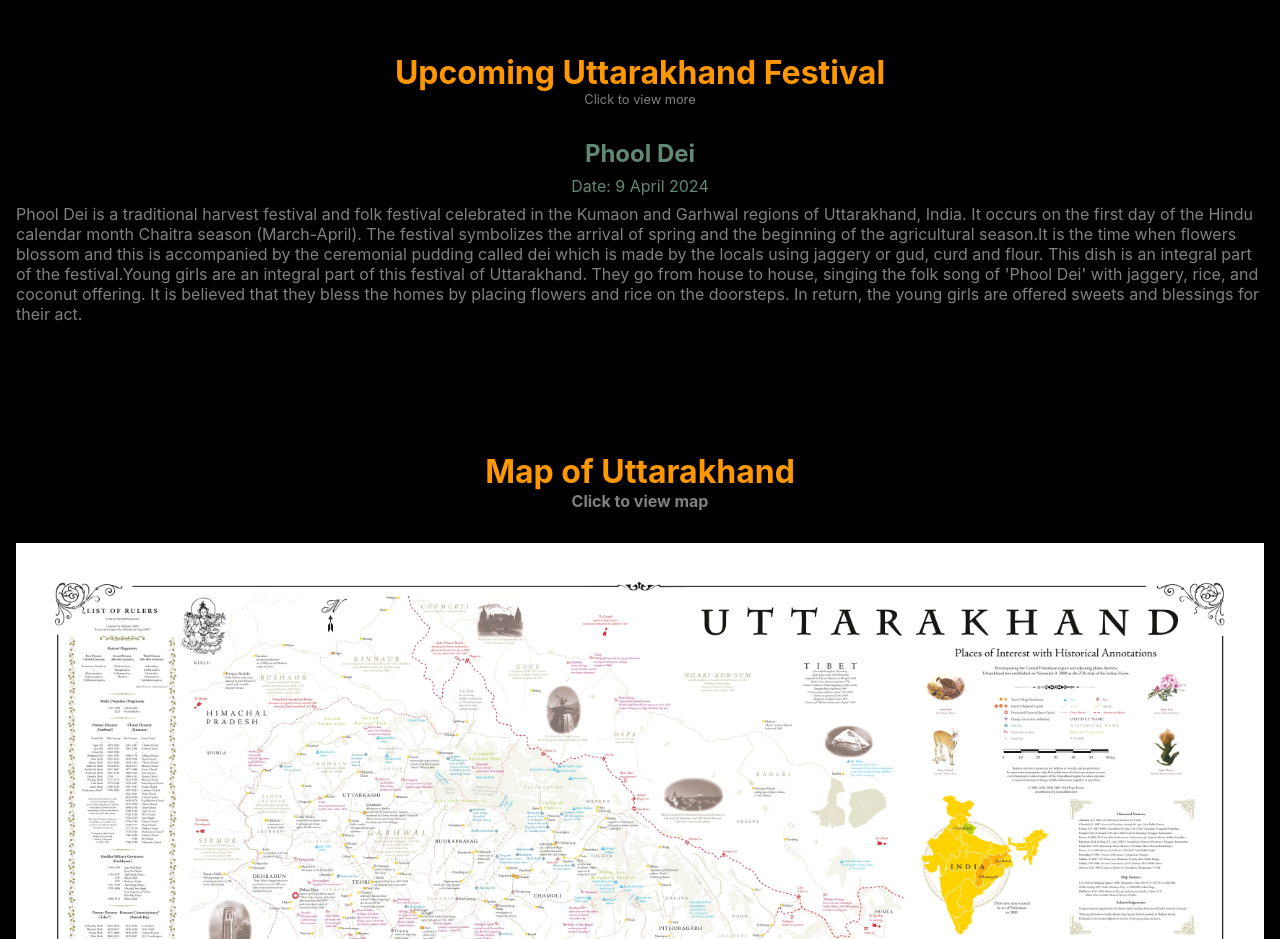
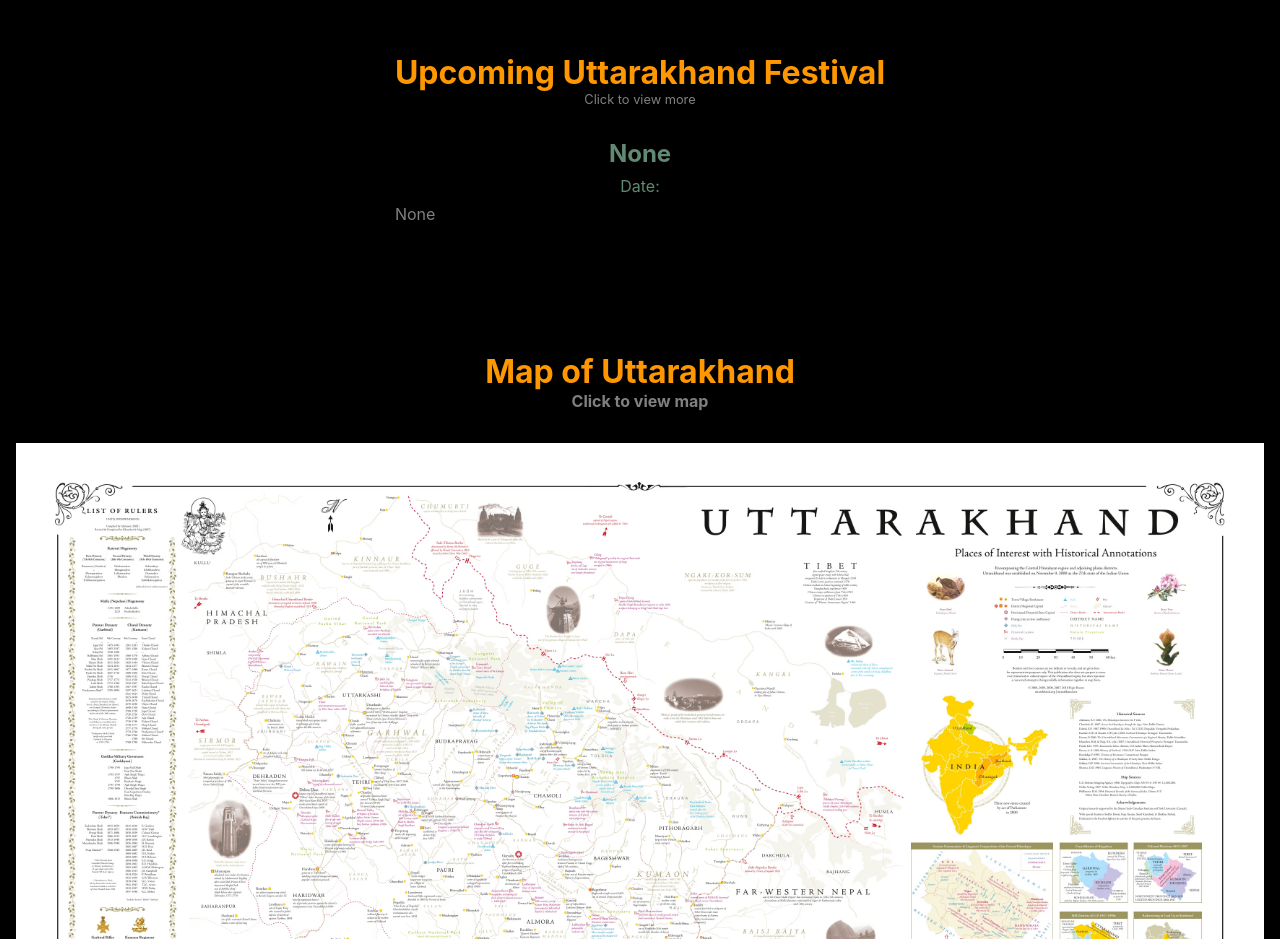
Before and after one commit to ajaynegi45/Uttarakhand-Culture-Preservation-Project, a React (Vite) app: page / in a window 1280 px wide. Shown: the part 1900-2839 px from the top of the page. Built offline with nearby package versions, Linux system fonts and the light colour scheme.

Commit message:
Festival Update

```diff
--- a/src/components/Showfestival.jsx
+++ b/src/components/Showfestival.jsx
@@ -26,7 +26,7 @@ function Showfestival() {
             setFestivalDescription("During the time of Makar Sankranti, Ghughutiya or Kale Kauva is also celebrated in Uttarakhand. The locals prepare sweets made from deep-fried flour in different shapes like knives, swords, etc. The locals welcome them by feeding the crows and migratory birds and hope that they come back next year. The children also sing songs to attract these migratory birds.");
             setFestivalDate("Date: 14 January 2024");
         }
-        else if ((currentDate >= 15 || currentMonth >= 2) && (currentDate <= 9 || currentMonth <= 4)) {
+        else if ((currentDate >= 15 && currentMonth >= 2) && (currentDate <= 15 && currentMonth <= 3)) {
             setFestival("Phool Dei");
 
             setFestivalDescription(
@@ -37,9 +37,9 @@ function Showfestival() {
                 "Young girls are an integral part of this festival of Uttarakhand. They go from house to house, singing the folk song of 'Phool Dei' with jaggery, rice, and coconut offering. It is believed that they bless the homes by placing flowers and rice on the doorsteps. In return, the young girls are offered sweets and blessings for their act."
             );
 
-            setFestivalDate("Date: 9 April 2024");
+            setFestivalDate("Date: 15 March 2024");
         }
-        else if ((currentDate >= 10 || currentMonth >= 4) && (currentDate <= 30 || currentMonth <= 4)) {
+        else if ((currentDate >= 16 && currentMonth >= 3) && (currentDate <= 30 && currentMonth <= 4)) {
             setFestival("Syalde Bikauti Mela");
             setFestivalDescription("Syalde Bikhauti Mela is an annual fair held in April-May in the town of Dwarahat (Almora). The Syalde Bikhauti Mela is held in two phases; the first in the Vimandeshwar Temple and the other in the Dwarahat marketplace. During the mela, one can witness folk dances and songs with traditional foliage being adorned by the gathered people. An important ritual, 'Oda Bhetna' refers to the striking of the stone (Oda).\n" +
                 "\n" +
@@ -47,7 +47,7 @@ function Showfestival() {
 
             setFestivalDate("Date: April each year ");
         }
-        else if ((currentDate >= 1 || currentMonth >= 5) && (currentDate <= 14 || currentMonth <= 4)) {
+        else if ((currentDate >= 1 && currentMonth >= 5) && (currentDate <= 14 && currentMonth <= 4)) {
             setFestival("Harela");
             setFestivalDescription("Among the people of Uttarakhand, every season has some festivals, and each festival is celebrated appropriately. Harela is a festival that marks the beginning of the rainy season or monsoon. The people belonging to the Kumaon community celebrate this festival during the month of Shravana, i.e., July-August. Mythologically, this festival commemorates the wedding of Lord Shiva and Parvati. People make small idols or dikars of gods like Maheshwar, Ganesh.\n" +
                 "\n" +
@@ -56,13 +56,13 @@ function Showfestival() {
 
             setFestivalDate("Date: 16 July 2024");
         }
-        else if ((currentDate >= 17 || currentMonth >= 7) && (currentDate <= 16 || currentMonth <= 8)) {
+        else if ((currentDate >= 17 && currentMonth >= 7) && (currentDate <= 16 && currentMonth <= 8)) {
             setFestival("Ghee Sankranti");
             setFestivalDescription("Ghee Sankranti is a festival that portrays the gratitude of the locals who earn a living via the occupation of farming by marking the onset of the harvesting season. It is also known as the 'Olgia' festival and is celebrated on the first day of August (Bhado), a time wherein the crops are thriving, and the milk-laden cattle are ready to be milked. In terms of how the celebration has gradually evolved from over the years, the ancient tradition saw nephews and sons-in-laws give presents to their maternal uncles and fathers-in-laws respectively. However, today's context is summarised by the fact that agriculturists and artisans give presents to their landowners. Common presents that are exchanged include axes, ghee, datkhocha (metallic toothpick) and firewood. An important ritual of this festival includes that of eating ghee and chapatis stuffed with urad dal!");
 
             setFestivalDate("Date: 16 August 2024");
         }
-        else if ((currentDate >= 17 || currentMonth >= 8) && (currentDate <= 16 || currentMonth <= 9)) {
+        else if ((currentDate >= 17 && currentMonth >= 8) && (currentDate <= 16 && currentMonth <= 9)) {
             setFestival("Nanda Devi Raj Jat Yatra");
             setFestivalDescription("Also known as the 'Himalayan Mahakumbh', this festival of Uttarakhand marks commemoration to Goddess Nanda Devi wherein devotees from both the Garhwal and Kumaon regions come together to be a part of the sacred yatra. Held for three weeks and being organized once every twelve years, the Nanda Devi Raj Jat Yatra which spans over 280 km takes almost 22 days to complete. During this yatra, all sections of the society take part- dalits play drums, thakurs blow bhankauras, and brahmins take care of ceremonial parasols.\n" +
 
@@ -72,13 +72,13 @@ function Showfestival() {
 
             setFestivalDate("Date: August to September");
         }
-        else if ((currentDate >= 17 || currentMonth >= 8) && (currentDate <= 11 || currentMonth <= 11)) {
+        else if ((currentDate >= 17 && currentMonth >= 8) && (currentDate <= 11 && currentMonth <= 11)) {
             setFestival("Egaas");
             setFestivalDescription("People of Uttarakhand believe that Lord Rama returned from his exile 11 days late to the upper hilly regions, which is why they celebrate Egaas, 11 days after Diwali, by cooking various delicacies, performing folk dances and lighting up their homes. People even celebrate by spinning a rope called \"Bhailo\" with a fire lit at one end.");
 
             setFestivalDate("Date: 11 November 2024");
         }
-        else if (currentDate <= 12 || currentMonth <= 11) {
+        else if (currentDate <= 12 && currentMonth <= 11) {
             setFestival("Bagwal Fair");
             setFestivalDescription("Bagwal Fair in Uttarakhand is celebrated along with Raksha Bandhan every year. Prayers are offered to Goddess Varahi, and prasad is distributed. A very famous ritual that takes place is that people throw stones at each other and the ritual ends when the head priest signals to stop. Devotees from all the neighbouring regions come to witness this fair. ");
 
```
